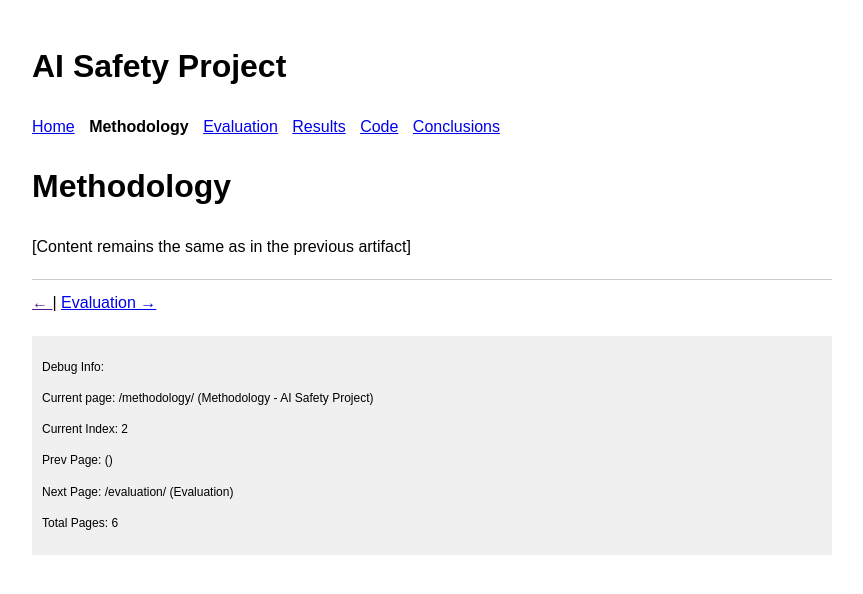
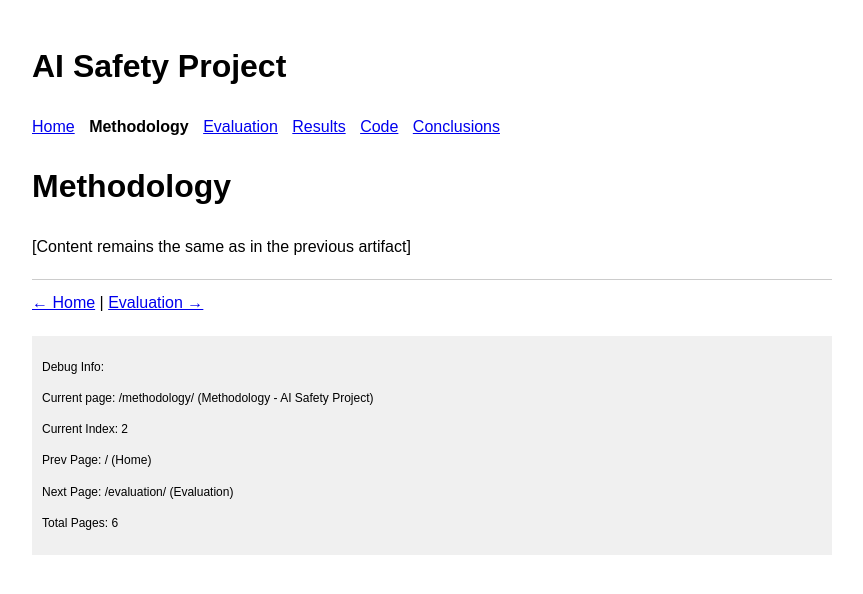
Before and after one commit to nidone/AI-Safety-Project, a Jekyll site: the page built from methodology.md, in a window 1280 px wide. Shown: the top 594 px of the page, without its empty margins (208-1071 px from the left). Built offline with Jekyll 4.4.1, drawn with Linux system fonts in a browser that asks for light colours.

Commit message:
Update default.html

```diff
--- a/_layouts/default.html
+++ b/_layouts/default.html
@@ -62,7 +62,8 @@
 
     <footer>
         {% if current_index > 1 %}
-            {% assign prev_page = pages[current_index | minus: 2] %}
+            {% assign prev_index = current_index | minus: 2 %}
+            {% assign prev_page = pages[prev_index] %}
             <a href="{{ prev_page.url | relative_url }}">← {{ prev_page.title }}</a>
         {% endif %}
 
```
